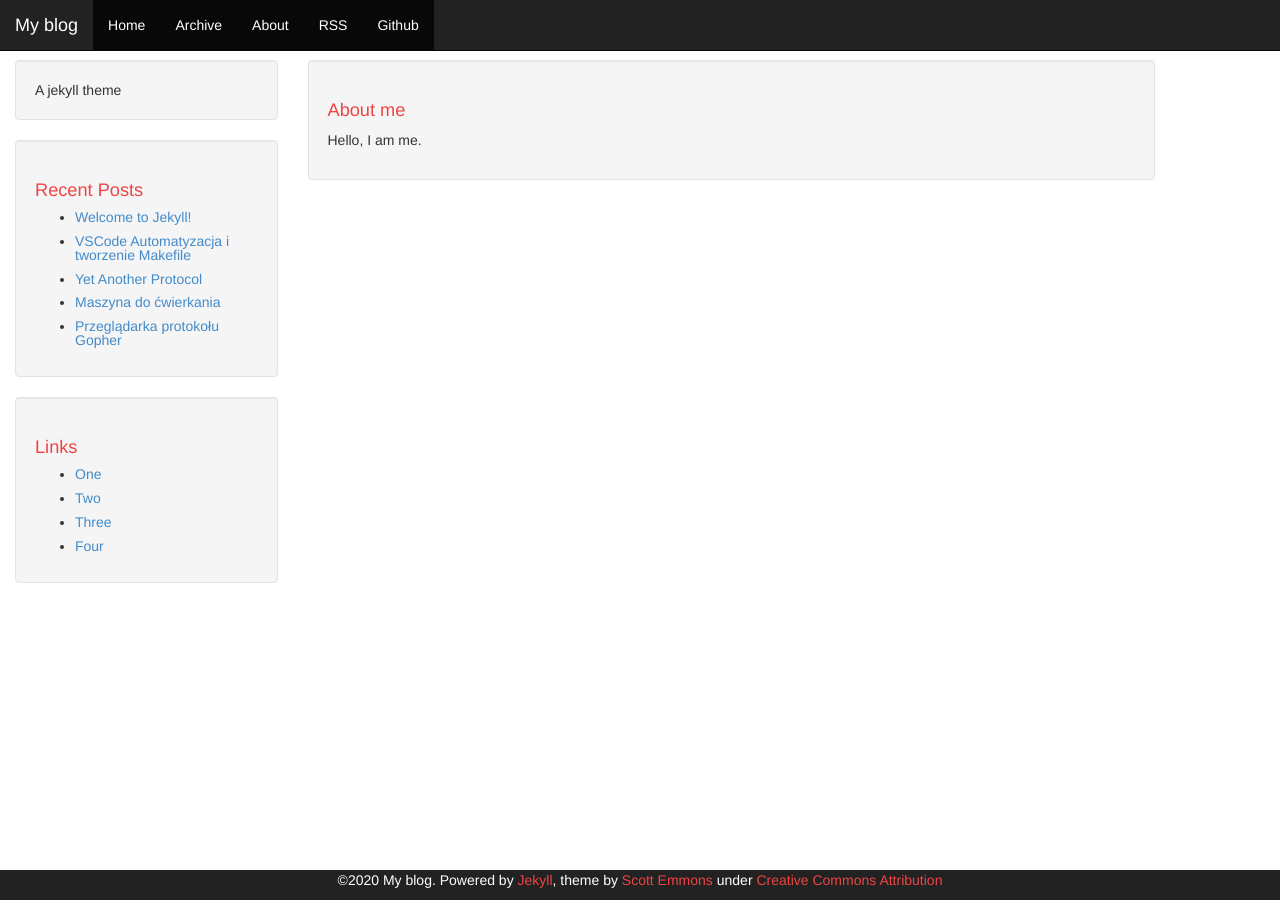
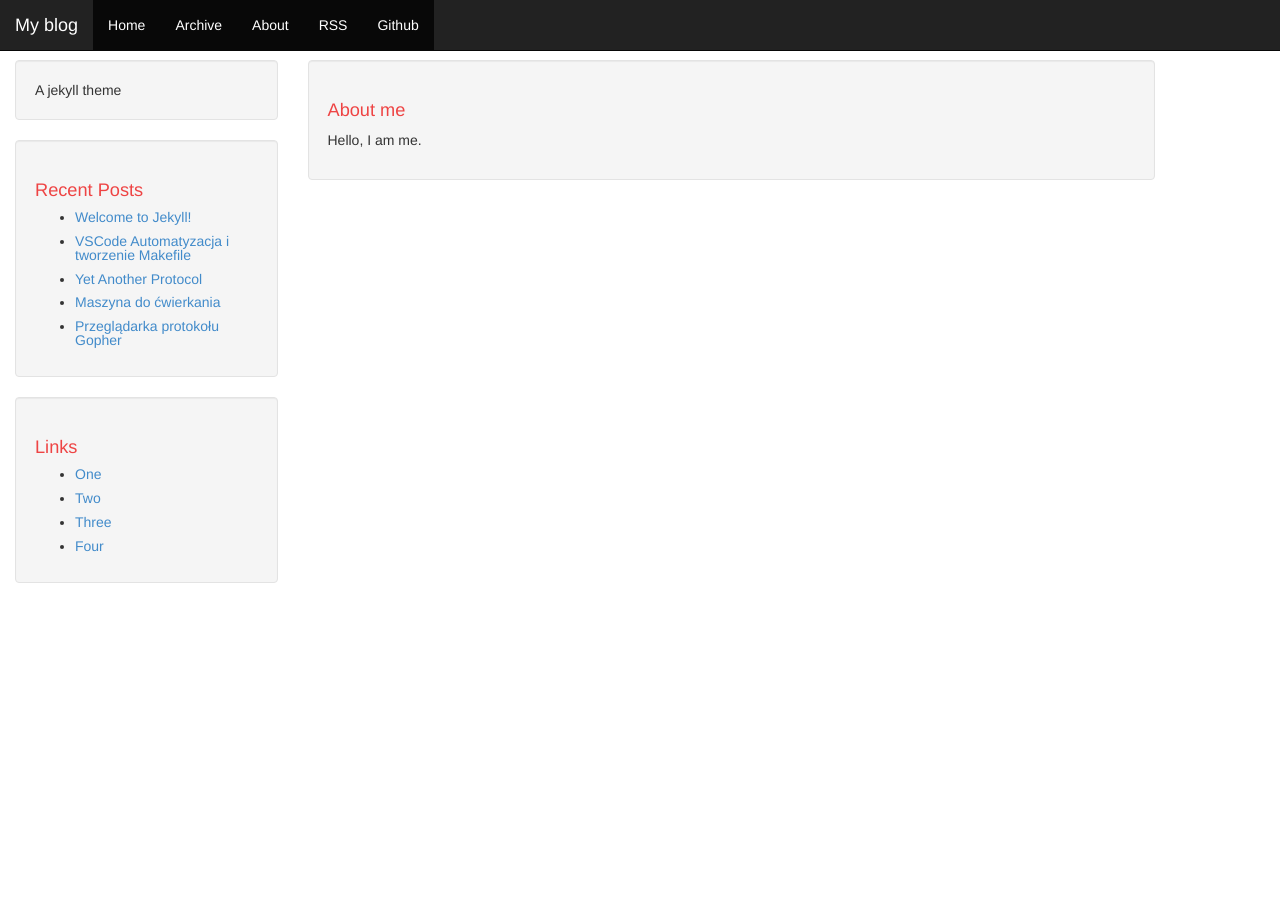
Before and after one commit to MateuszMyalski/MateuszMyalski.github.io, a Jekyll site: the page built from about.html, in a window 1280 px wide. Built offline with Jekyll 4.4.1, drawn with Linux system fonts in a browser that asks for light colours.

Commit message:
Footer changes

```diff
--- a/_includes/footer.html
+++ b/_includes/footer.html
@@ -1,9 +1,7 @@
 <div class="container-fluid">
     <div class="row-fluid">
         <div class="span12 footer navbar-inverse navbar-fixed-bottom">
-            <p class="copyright">&copy;{{ site.time | date: '%Y' }} {{ site.name }}. Powered by <a href="http://jekyllrb.com">Jekyll</a>, theme by <a href="https://github.com/scotte/jekyll-clean">Scott Emmons</a>
-            under
-            <a href="http://creativecommons.org/licenses/by/4.0/">Creative Commons Attribution</a></p>
+
         </div>
     </div>
 </div>
--- a/links.html
+++ b/links.html
@@ -6,4 +6,7 @@
 
 <div class="well">
   {% include links-list.html %}
+  <p class="copyright">&copy;{{ site.time | date: '%Y' }} {{ site.name }}. Powered by <a href="http://jekyllrb.com">Jekyll</a>, theme by <a href="https://github.com/scotte/jekyll-clean">Scott Emmons</a>
+    under
+    <a href="http://creativecommons.org/licenses/by/4.0/">Creative Commons Attribution</a></p>
 </div>
```
